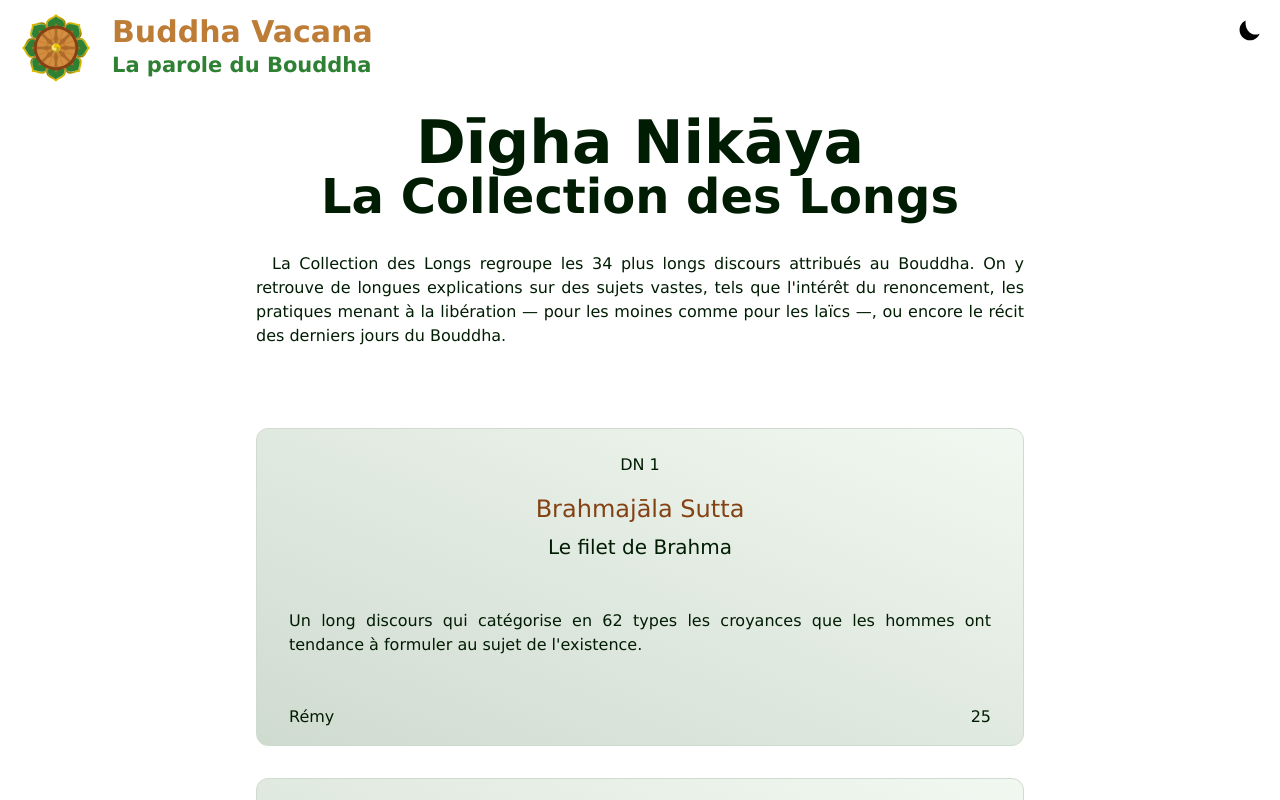
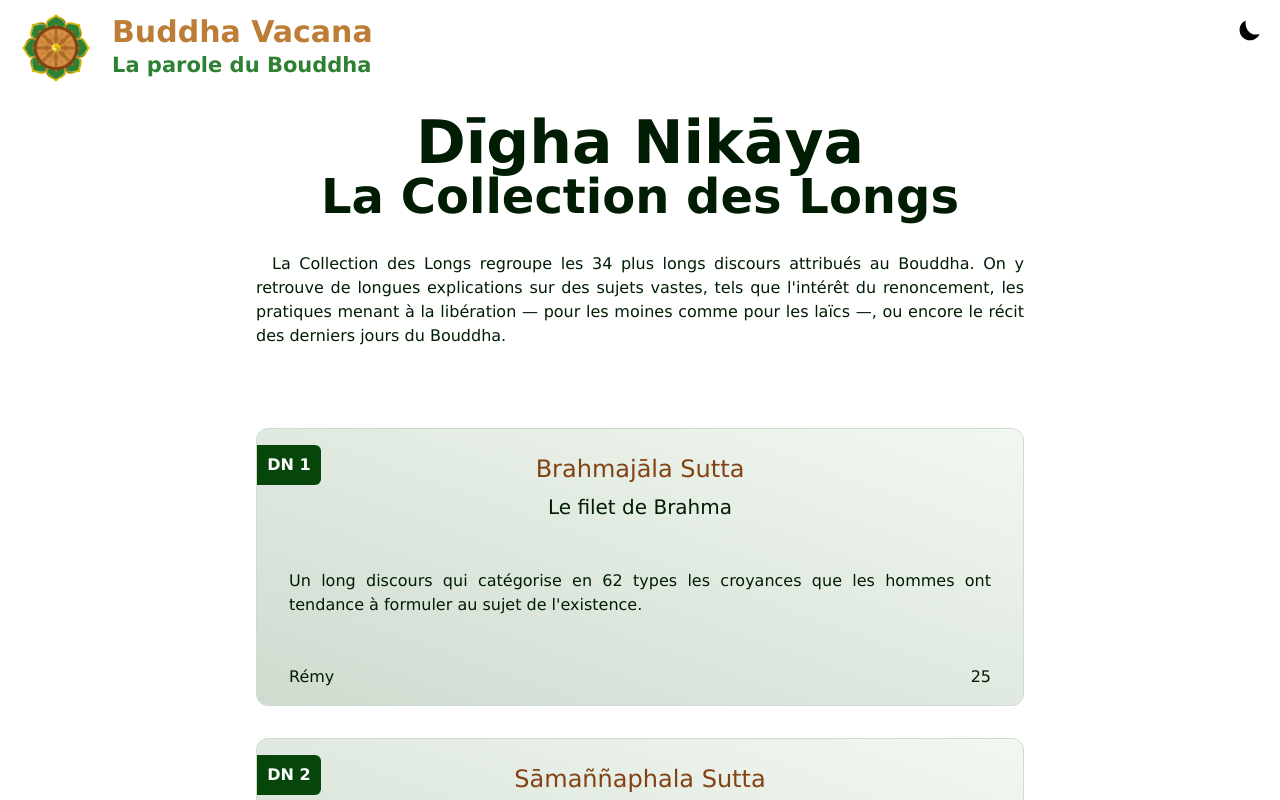
Before and after one commit to LaniakeanDev/buddha-vacana, a Next.js app: page /dhamma/digha in a window 1280 px wide. Shown: the top 800 px of the page. Built offline with nearby package versions, Linux system fonts and the light colour scheme.

Commit message:
card identifier

```diff
--- a/app/components/CardContent.tsx
+++ b/app/components/CardContent.tsx
@@ -2,12 +2,13 @@ interface CardContentProps {
   plTitle: string;
   frTitle: string;
   description: string;
+  className?: string;
 }
 
-export default function CardContent({ plTitle, frTitle, description }: CardContentProps) {
+export default function CardContent({ plTitle, frTitle, description, className }: CardContentProps) {
   return (
     <>
-      <div className="w-full grid place-items-center mb-12">
+      <div className={`w-full grid place-items-center mb-12 ${className}`}>
         <h3>
           <p className="text-xl sm:!text-2xl text-center !text-(--card-title) mb-2">
             <span>{plTitle}</span>
--- /dev/null
+++ b/app/components/CardIdentifier.tsx
@@ -0,0 +1,12 @@
+interface CardIdentifierProps {
+  className?: string;
+  content: string;
+}
+
+export default function CardIdentifier({ content, className }: CardIdentifierProps) {
+  return (
+    <div className={`absolute top-4 left-0 h-10 center bg-(--emphasis) rounded-tr-md rounded-br-md ${className}`}>
+      <p className="font-bold !text-white">{content}</p>
+    </div>
+  );
+}
--- a/app/components/SuttaCard.tsx
+++ b/app/components/SuttaCard.tsx
@@ -1,4 +1,5 @@
 import CardContent from './CardContent';
+import CardIdentifier from './CardIdentifier';
 
 export default function SuttaCard({
   plTitle,
@@ -13,9 +14,7 @@ export default function SuttaCard({
 }: ISuttaData) {
   return (
     <div className="card">
-      <div className="center mb-4">
-        <p>{identifier}</p>
-      </div>
+      <CardIdentifier content={identifier} className="!w-16" />
       <CardContent plTitle={plTitle} frTitle={frTitle} description={description} />
       <div className="w-full flex flex-row justify-between">
         <p>{translator}</p>
--- a/app/dhamma/components/NikayaCard.tsx
+++ b/app/dhamma/components/NikayaCard.tsx
@@ -1,17 +1,14 @@
 import CardContent from '@/app/components/CardContent';
+import CardIdentifier from '@/app/components/CardIdentifier';
 import Link from 'next/link';
 
 type NikayaCardProps = INikayaPresentationData;
 
 export default function NikayaCard({ plTitle, frTitle, description, count, short, id }: NikayaCardProps) {
   return (
-    // <div className="card min-h-[310px]">
     <Link href={`dhamma/${id}`} className="card min-h-[310px]">
-      {/* <div className="card rounded-xl relative cursor-pointer pt-6 pb-4 px-6 sm:!px-8 w-[90vw] max-w-xl min-h-[310px]"> */}
-      <div className="absolute bottom-2 left-0 w-12 h-10 grid place-items-center bg-(--emphasis) rounded-tr-md rounded-br-md">
-        <p className="font-bold !text-white">{short}</p>
-      </div>
-      <CardContent plTitle={plTitle} frTitle={frTitle} description={description} />
+      <CardIdentifier content={short} className="!w-12" />
+      <CardContent plTitle={plTitle} frTitle={frTitle} description={description} className="mt-4" />
       <p className="absolute bottom-4 right-4 text-xs">{`${count} pages`}</p>
     </Link>
   );
```
